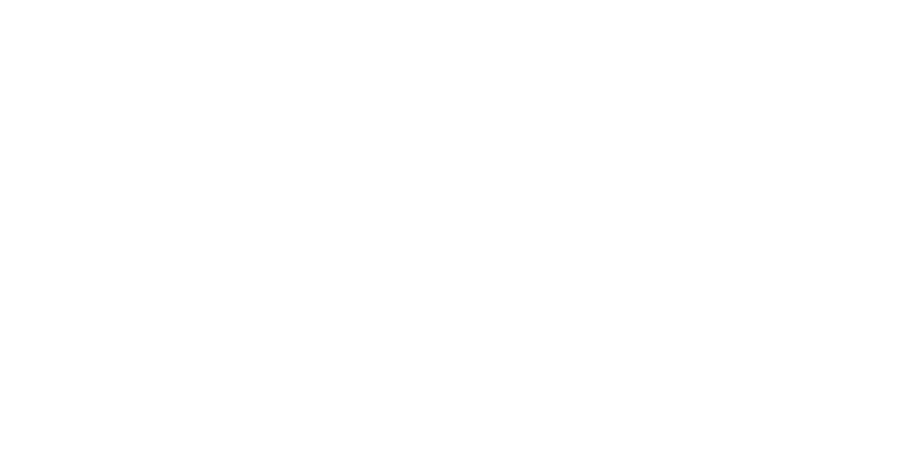
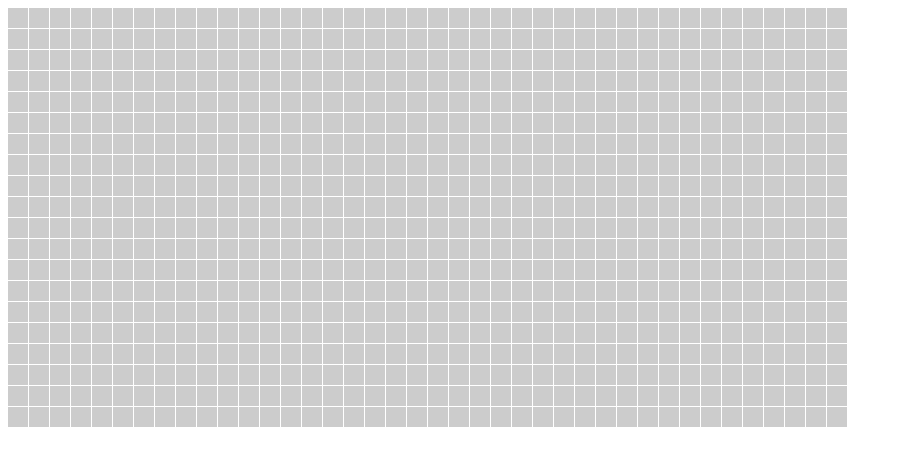
Before and after one commit to acciojob/Color-board-Anjalivlog, a website: page main.html in a window 1280 px wide. Shown: the whole page, without its empty margins (0-902 px from the left). Drawn offline with Linux system fonts and the light colour scheme.

Commit message:
created a submission

```diff
--- a/main.html
+++ b/main.html
@@ -8,6 +8,12 @@
 
 <body>
 	<!-- the entire body must be written by student -->
+	<div class="container">
+        <!-- Generate 800 square boxes -->
+        <!-- You can use JavaScript to dynamically generate these boxes -->
+        <!-- For simplicity, I'll just show one box and use JavaScript to duplicate it -->
+        <div class="square"></div>
+    </div>
     <script type="text/javascript" src="./script.js">
 </script>
 
--- a/script.js
+++ b/script.js
@@ -1 +1,9 @@
 //your JS code here. If required.
+const container = document.querySelector('.container');
+
+// Generate 799 more square boxes
+for (let i = 0; i < 799; i++) {
+    const square = document.createElement('div');
+    square.classList.add('square');
+    container.appendChild(square);
+}
--- a/styles.css
+++ b/styles.css
@@ -1 +1,18 @@
 /*  your css code here. If applicable */
+.container {
+    display: grid;
+    grid-template-columns: repeat(40, 20px); /* 40 columns */
+    grid-template-rows: repeat(20, 20px); /* 20 rows */
+    gap: 1px; /* Gap between squares */
+}
+
+.square {
+    width: 20px;
+    height: 20px;
+    background-color: #ccc; /* Default color */
+}
+
+.square:hover {
+    background-color: #f00; /* Color on hover */
+    transition: background-color 1s; /* Smooth transition */
+}
```
